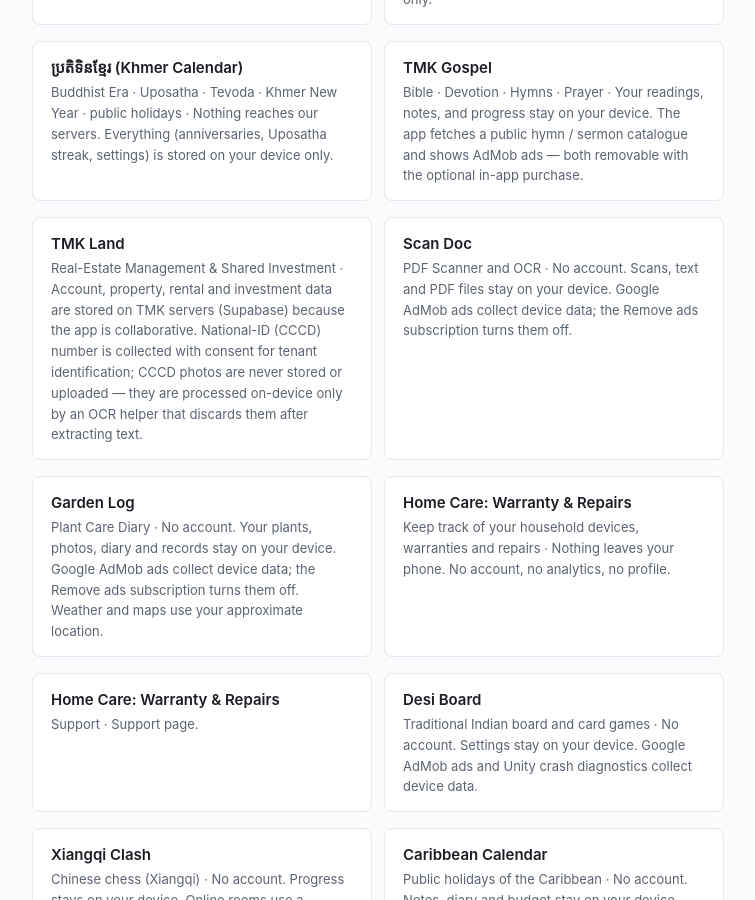
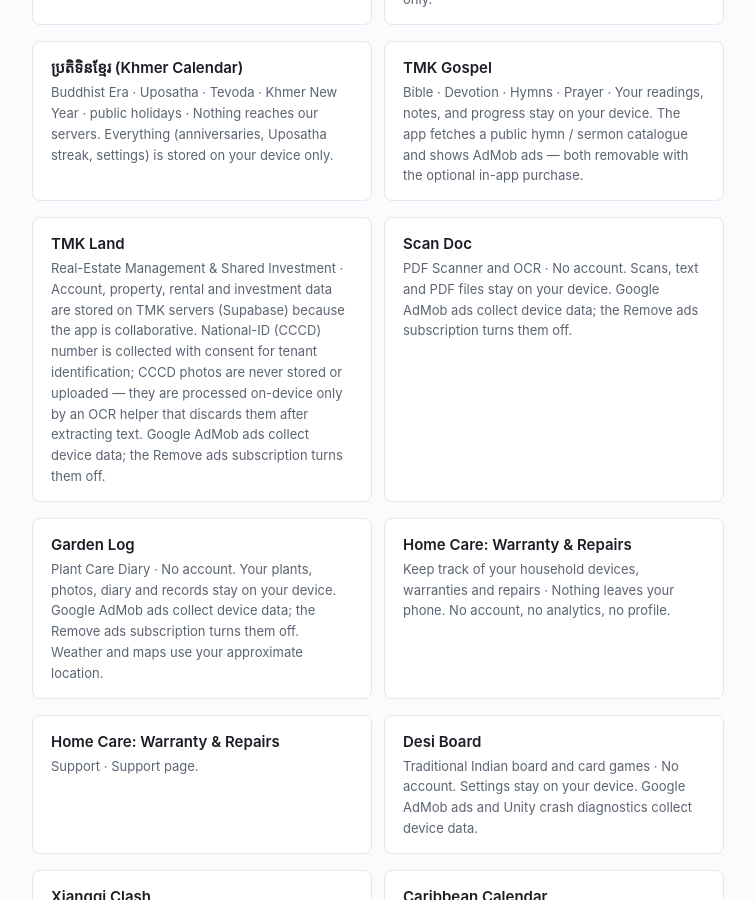
Before and after one commit to tmkgroup/privacy, a Jekyll site: the page built from index.md, in a window 1280 px wide and 900 px high, scrolled down 976 px. Shown: the whole window, without its empty margins (272-1027 px from the left). Built offline with Jekyll 4.4.1, drawn with Linux system fonts in a browser that asks for light colours; part of the change alters nothing that is shown.

Commit message:
tmk_land: privacy policy - Google AdMob (banner + rewarded), Remove ads subscription, layout default
Co-Authored-By: Claude Opus 5.5 <noreply@anthropic.com>

```diff
--- a/tmk_land/index.md
+++ b/tmk_land/index.md
@@ -1,15 +1,42 @@
 ---
-layout: app-policy
+# TMK Land dùng layout "default" (KHÔNG "app-policy") từ 2026-11-07 như Scan Doc / Caribbean Calendar:
+# _includes/master-policy.md ghi "never share it with advertisers", sai với app này từ 2026-11-07 (gắn Google AdMob thật).
+# Nguồn từng ý thêm 2026-11-07:
+#  - tmk_land/lib/ads/app_ads.dart (UMP consent rồi mới khởi động SDK; mã AdMob thật)
+#  - tmk_land/lib/presentation/pages/main/utility_page.dart (banner TmkBannerAdWidget sau lưới Tiện ích)
+#  - package/tmk_wallet_package/lib/src/presentation/screens/missions_page.dart:62 (quảng cáo có thưởng nhận xu,
+#    gửi ssvUserId = mã tài khoản + ssvCustomData = mã lượt cho kiểm tra phía máy chủ)
+#  - tmk_land/lib/services/remove_ads_service.dart (gói com.tmkgroup.tmkland.remove_ads_3m, 3 tháng)
+#  - tmk_land/ios/Runner/Info.plist (NSUserTrackingUsageDescription, GADApplicationIdentifier thật)
+#  - danh sách dữ liệu SDK quảng cáo: bê scandoc/index.md mục 5 (developers.google.com/admob/ios/privacy/data-disclosure)
+layout: default
 permalink: /tmk_land/
 title: "TMK Land — Privacy Policy"
 description: "Privacy policy for TMK Land, the real-estate management and shared-investment platform."
-last_updated: 2026-06-15
+last_updated: 2026-11-07
 app_name: TMK Land
 app_subtitle: Real-Estate Management & Shared Investment
 app_id: com.tmkgroup.tmkland
-data_collected: "Account, property, rental and investment data are stored on TMK servers (Supabase) because the app is collaborative. National-ID (CCCD) number is collected with consent for tenant identification; CCCD photos are never stored or uploaded — they are processed on-device only by an OCR helper that discards them after extracting text."
+data_collected: "Account, property, rental and investment data are stored on TMK servers (Supabase) because the app is collaborative. National-ID (CCCD) number is collected with consent for tenant identification; CCCD photos are never stored or uploaded — they are processed on-device only by an OCR helper that discards them after extracting text. Google AdMob ads collect device data; the Remove ads subscription turns them off."
 order: 40
 ---
+
+<article class="app-policy">
+  <p class="app-back"><a href="/">← All policies</a></p>
+  <header class="app-header">
+    <h1>TMK Land — Privacy Policy</h1>
+    <p class="app-subtitle">Real-Estate Management &amp; Shared Investment</p>
+    <p class="app-meta">
+      <span>Bundle ID: <code>com.tmkgroup.tmkland</code></span>
+      <span>Last updated: 2026-11-07</span>
+    </p>
+  </header>
+
+  <aside class="data-summary">
+    <strong>Data we collect:</strong> Account, property, rental and investment data are stored on TMK servers (Supabase) because the app is collaborative. National-ID (CCCD) number is collected with consent for tenant identification; CCCD photos are never stored or uploaded — they are processed on-device only by an OCR helper that discards them after extracting text. Google AdMob ads collect device data; the Remove ads subscription turns them off.
+  </aside>
+
+<div markdown="1">
 
 ## Summary
 
@@ -21,7 +48,7 @@ TMK Land is a collaborative real-estate platform: you create property listings,
 - An **on-device OCR helper** (Google ML Kit Text Recognition) lets you photograph a CCCD so the app can auto-fill the number, name, date of birth, etc. into the form. **The photo itself is never uploaded to TMK servers and is never stored in the app** — it lives only in the OS temp directory for the few seconds the OCR runs, and is discarded as soon as you close the scanner sheet.
 - **No CCCD images are stored** in our database or storage buckets. Older builds offered "Upload CCCD front/back photo"; this feature has been removed.
 
-The app currently ships **without** analytics, **without** crash reporting, and **without** advertising. AdMob is declared in the Android manifest only because a shared TMK package (`tmk_wallet_package`) pulls in `play-services-ads`; the AdMob App ID is Google's official **test** ID and no real ads are requested.
+The app ships **without** analytics and **without** crash reporting. Since 2026-11-07 the free version shows ads from **Google AdMob** (a banner on the Utilities screen and an optional rewarded video in Wallet → Missions); see [Advertising](#advertising-google-admob). The optional **Remove ads** subscription turns them off.
 
 ---
 
@@ -105,9 +132,35 @@ You can revoke any of these in your OS settings at any time; the corresponding f
 | **Google ML Kit — Text Recognition** | On-device OCR for the CCCD scanner (auto-fill tenant identity form) | The photo bytes are processed **on-device only**; nothing is uploaded by ML Kit | [ML Kit terms](https://developers.google.com/ml-kit/terms) |
 | **Maplibre GL** | Render the map | Map-tile requests (your viewport coordinates) go to the configured tile provider | Provider's own policy |
 | **Jitsi Meet** | In-app video meetings | Audio/video stream + room name during the call | [Jitsi privacy](https://jitsi.org/meet-jit-si-privacy/) |
-| **Google AdMob SDK** | **Currently not serving ads.** The SDK is pulled in by a shared TMK package; the App ID configured is Google's official test ID (`ca-app-pub-3940256099942544~3347511713`). | Nothing — no `AdRequest` is ever made by TMK Land | [Google privacy](https://policies.google.com/privacy) |
+| **Google AdMob SDK** | Banner ad and optional rewarded video (see [Advertising](#advertising-google-admob)) | Device data listed in the Advertising section; for the rewarded video also your TMK account ID and a one-time session code so the coin reward can be verified | [Google privacy](https://policies.google.com/privacy) |
 
-TMK Land **does not** integrate any third-party analytics, crash reporting or advertising attribution SDK.
+TMK Land **does not** integrate any third-party analytics, crash reporting or advertising attribution SDK. The only advertising SDK is Google AdMob, described below.
+
+---
+
+## Advertising (Google AdMob)
+
+The free version shows a banner below the Utilities grid and offers an optional rewarded video in Wallet → Missions, using the Google Mobile Ads SDK (Google AdMob). According to Google, the SDK may collect:
+
+- coarse location, including location derived from the IP address;
+- a device ID, such as the advertising identifier;
+- advertising data (for example, ads you have seen) and product interactions (such as app launches and taps);
+- crash logs and performance data.
+
+This data is used by Google for advertising, analytics and to improve the SDK. **It never includes your listings, contracts, messages, payments or CCCD data** — those are not available to the SDK. When you choose to watch the rewarded video, your TMK account ID and a one-time session code are attached to that ad so the coin reward can be verified.
+
+Where required by law (for example in the EEA, the UK and Switzerland), the App asks for your consent before ads are personalised. On iPhone and iPad, the advertising identifier is shared only if you tap "Allow" on Apple's App Tracking Transparency prompt. You can reset or delete your advertising ID in your device settings.
+
+The rewarded video is never forced: you start it yourself to earn coins. Nothing else in the App is locked behind an ad.
+
+- Google's privacy policy: <https://policies.google.com/privacy>
+- How Google uses data from partner apps: <https://policies.google.com/technologies/partner-sites>
+
+---
+
+## Remove ads subscription
+
+"Remove ads" (Settings → Ads) is an optional subscription (3 months, renewing automatically until you cancel it in your App Store / Google Play account settings). Payment is handled entirely by Apple or Google; **we never receive your payment details**. While the subscription is active the App does not start the advertising SDK, so none of the advertising data above is collected, and no banner is shown.
 
 ---
 
@@ -172,3 +225,6 @@ Records that other accounts depend on (e.g., a rental contract co-signed with a
 ## Changes to this policy
 
 When we make material changes, we update the `last_updated` date at the top and ship a new app version. Continued use after an update constitutes acceptance. Updates will clarify or expand your rights — never restrict them silently.
+
+</div>
+</article>
```
